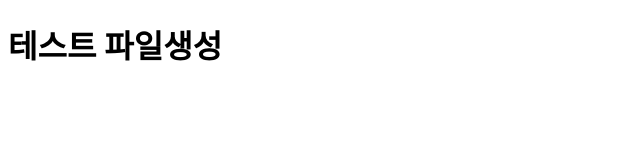
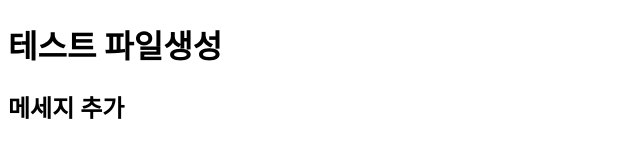
Before and after one commit to jjong1231/test_repository, a plain HTML site: page index.html in a window 1280 px wide. Shown: the whole page, without its empty margins (0-640 px from the left). Drawn offline with Linux system fonts and the light colour scheme.

Commit message:
[update] h2 메세지 추가

```diff
--- a/index.html
+++ b/index.html
@@ -7,5 +7,6 @@
 </head>
 <body>
     <h1>테스트 파일생성</h1>
+    <h2>메세지 추가</h2>
 </body>
 </html>
```
